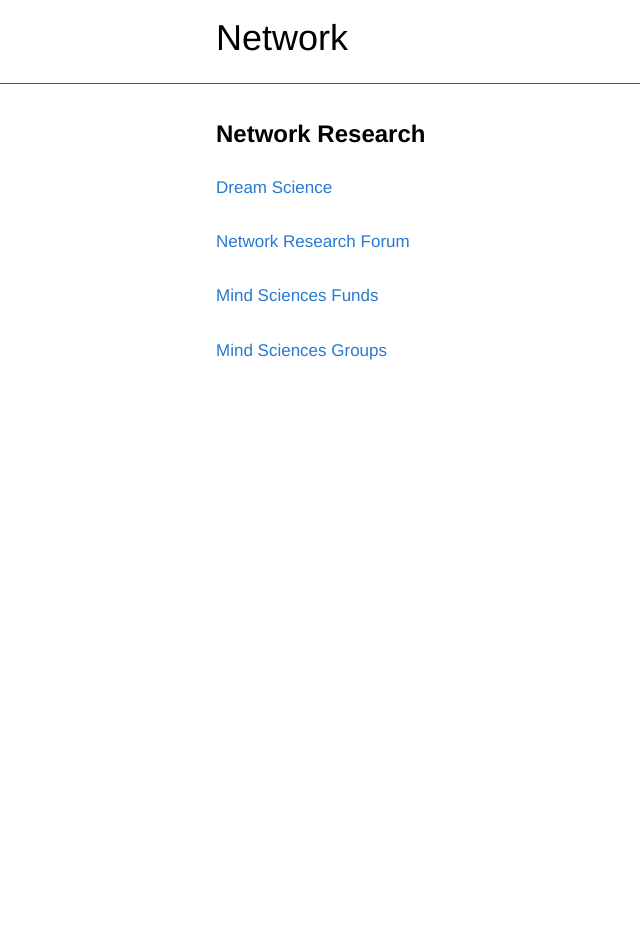
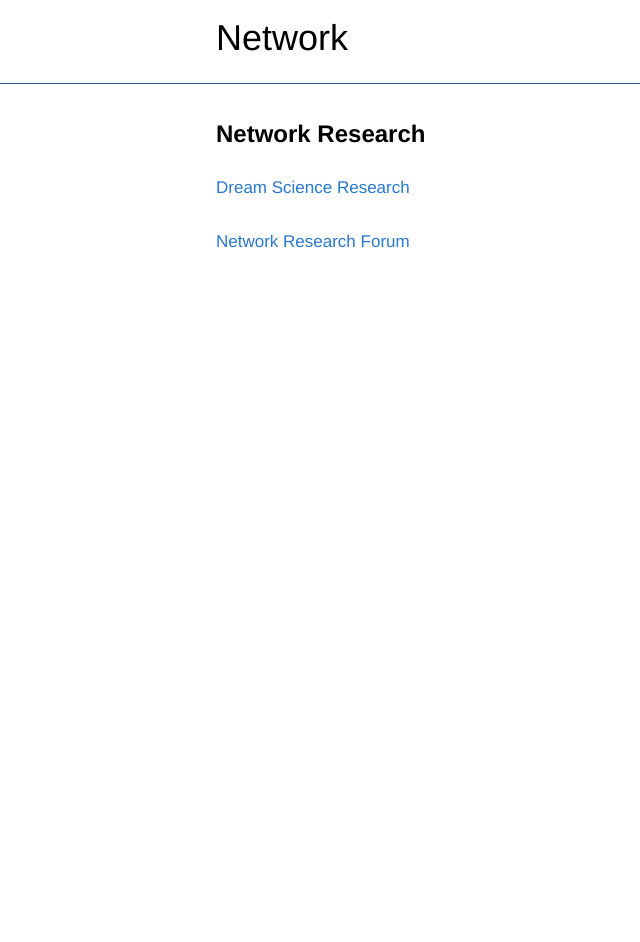
Before and after one commit to networkf/network.github.io, a Jekyll site: the page built from research.md, in a window 1280 px wide. Shown: the whole page, without its empty margins (59-699 px from the left). Built offline with Jekyll 4.4.1, drawn with Linux system fonts in a browser that asks for light colours; some web fonts are replaced; our own code applies the rules of GitHub Pages for plain Markdown files; the repository's description, which GitHub fills in, is left out; after the commit the page ends 900 px from its top, so only the background shows below that.

Commit message:
Update research.md

```diff
--- a/research.md
+++ b/research.md
@@ -7,15 +7,9 @@ layout: default
 ---
 <b><font size="5">Network Research</font></b>
 
-[Dream Science](/dreamscience)
+[Dream Science Research](/dreamscience)
 <br>
 <br>
 [Network Research Forum](https://network.flarum.cloud)
 <br>
 <br>
-[Mind Sciences Funds](https://www.notion.so/networkfoundation/210b521638de8045a9d6c5492fbcd140)
-<br>
-<br>
-[Mind Sciences Groups](https://www.notion.so/networkfoundation/210b521638de80f6bb09ff157eeec6d7)
-<br>
-<br>
```
